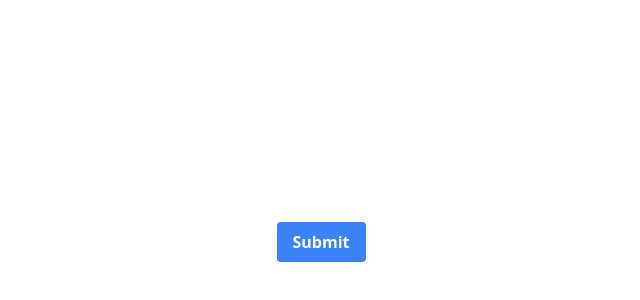
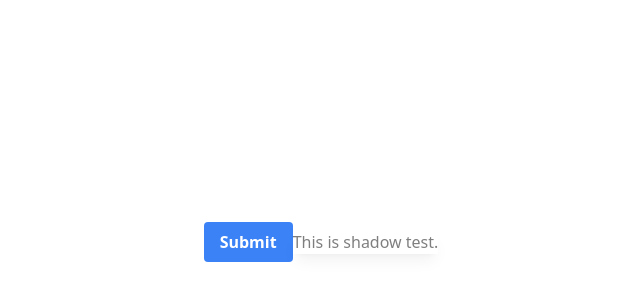
Before and after one commit to EiNandarAungGic/javascript-training, a plain HTML site: page hover.html in a window 1280 px wide. Shown: the part 158-458 px from the top of the page, without its empty margins (319-959 px from the left). Drawn offline with nearby package versions, Linux system fonts and the light colour scheme.

Commit message:
OtherUtilities

```diff
--- a/hover.html
+++ b/hover.html
@@ -8,9 +8,10 @@
   </head>
   <body class="h-screen flex justify-center items-center">
     <button
-      class="bg-blue-500 hover:bg-blue-600 text-white hover:text-black font-bold py-2 px-4 rounded"
+      class="bg-blue-500 sm:hover:bg-red-600 text-white hover:text-black font-bold py-2 px-4 rounded"
     >
       Submit
     </button>
+    <div class="select-all opacity-50 shadow-lg">This is shadow test.</div>
   </body>
 </html>
```
